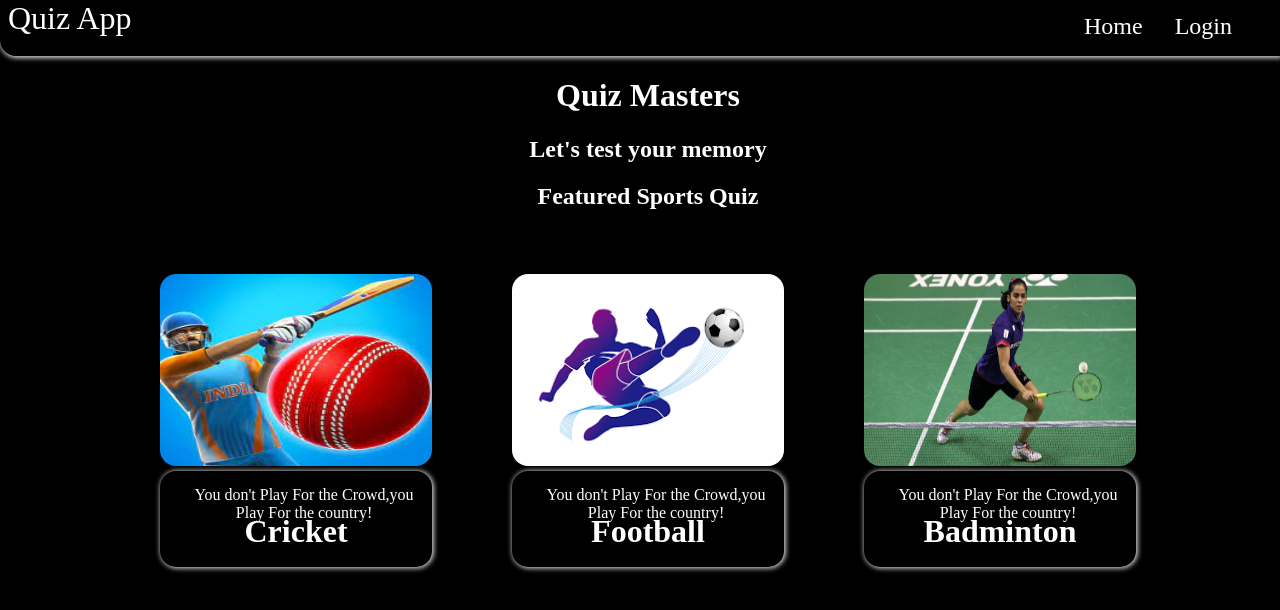
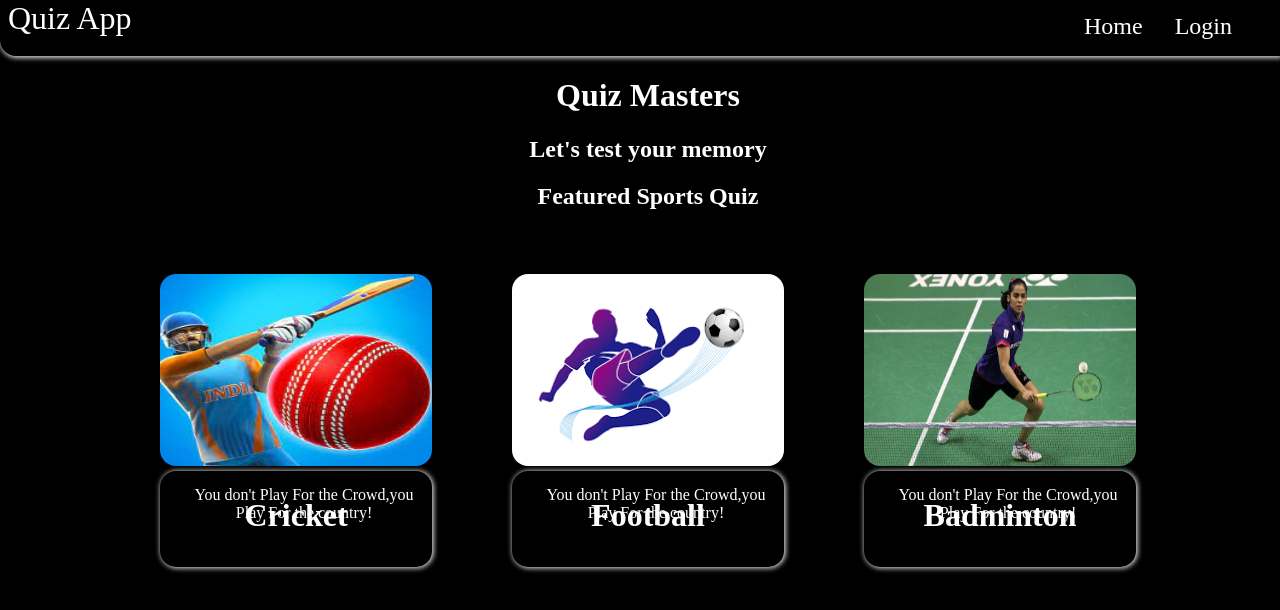
Before and after one commit to neetukumari4858/Quiz-App, a plain HTML site: page index.html in a window 1280 px wide. Drawn offline with Linux system fonts and the light colour scheme.

Commit message:
Update Home.css

```diff
--- a/Home.css
+++ b/Home.css
@@ -37,7 +37,7 @@ h2{
     color: var(--white-color);
 }
 .button{
-    margin-top: -0.4rem;
+    margin-top: -1.4rem;
     color: var(--white-color);
 }
 .images{
```
